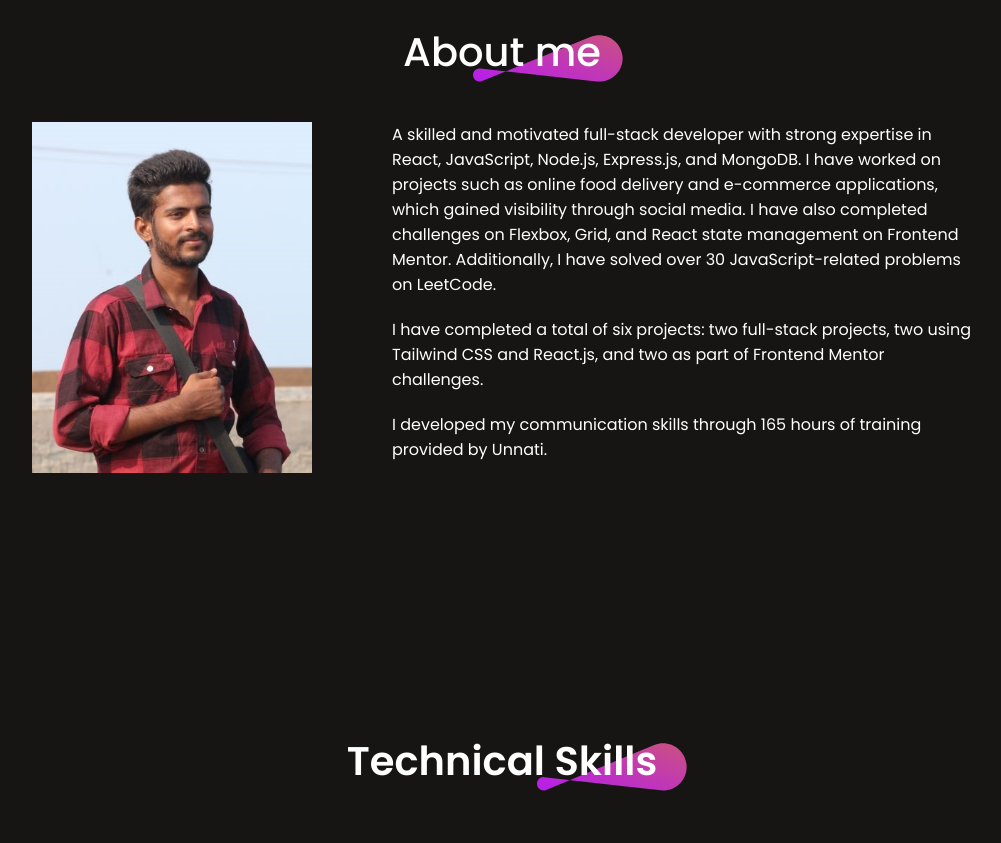
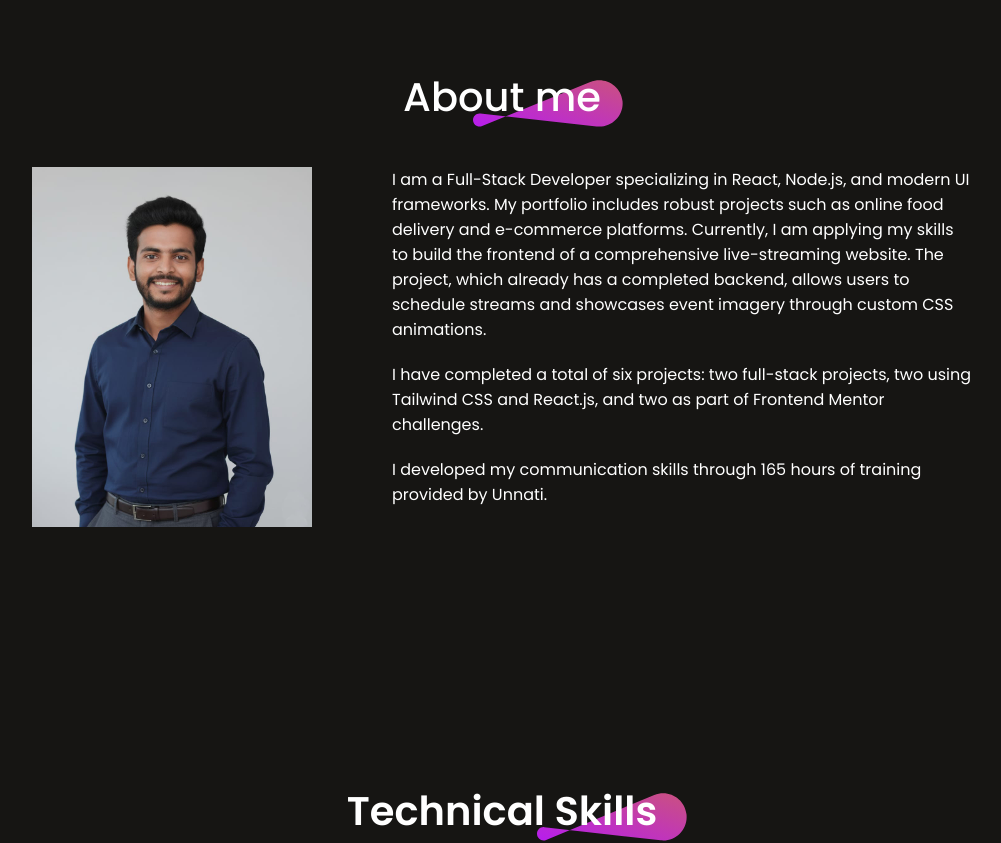
Before and after one commit to veera2299/portfolio, a React (Vite) app: page / in a window 1280 px wide. Shown: the part 820-1663 px from the top of the page, without its empty margins (138-1139 px from the left). Built offline with nearby package versions, Linux system fonts and the light colour scheme.

Commit message:
make changes

```diff
--- a/src/Components/About/About.jsx
+++ b/src/Components/About/About.jsx
@@ -1,7 +1,7 @@
 import React from 'react';
 import './About.css';
 import theme_pattern from '../../assets/theme_pattern.svg'
-import profile_img from '../../assets/v2_prot_main3.jpg';
+import profile_img from '../../assets/v2_img_2.jpg';
 import profile_img2 from '../../assets/about_profile.svg';
 
 const About = () => {
@@ -17,11 +17,9 @@ const About = () => {
         </div>
         <div className="about-right">
           <div className="about-para">
-            <p>A skilled and motivated full-stack developer with strong expertise in React,
-              JavaScript, Node.js, Express.js, and MongoDB. I have worked on projects such as
-              online food delivery and e-commerce applications, which gained visibility through social media.
-              I have also completed challenges on Flexbox, Grid, and React state management on Frontend Mentor.
-              Additionally, I have solved over 30 JavaScript-related problems on LeetCode.</p>
+            <p>I am a Full-Stack Developer specializing in React, Node.js,
+               and modern UI frameworks. My portfolio includes robust projects such as online food delivery and e-commerce platforms. Currently, I am applying my skills to build the frontend of a comprehensive live-streaming website. The project, which already has a completed backend,
+               allows users to schedule streams and showcases event imagery through custom CSS animations.</p>
             <p>I have completed a total of six projects: two full-stack projects,
               two using Tailwind CSS and React.js, and two as part of Frontend Mentor challenges.
             </p>
--- a/src/Components/Contact/Contact.jsx
+++ b/src/Components/Contact/Contact.jsx
@@ -49,7 +49,7 @@ const Contact = () => {
             <a href="https://github.com/veera2299"><img src="https://img.icons8.com/?size=100&id=63777&format=png&color=000000" alt="" /></a>
             </div>
             <div className="contact-detail">
-              <img src={mail_icon} alt="" /><p>penkeyveerababu229@gmail.com</p>
+              <img src={mail_icon} alt="" /><p>v2developer02@gmail.com</p>
             </div>
             <div className="contact-detail">
               <img src={call_icon} alt="" /> <p>+91 9542303831</p>
--- a/src/Components/Hero/Hero.jsx
+++ b/src/Components/Hero/Hero.jsx
@@ -1,6 +1,6 @@
 import React from 'react'
 import './Hero.css';
-import profile_img from '../../assets/veera2_mini.png'
+import profile_img from '../../assets/v2_change_mini.png'
 import AnchorLink from 'react-anchor-link-smooth-scroll';
 const Hero = () => {
   return (
@@ -10,7 +10,7 @@ const Hero = () => {
         <p>I am a fullstack developer from Andhra pradesh, India  </p>
         <div className="hero-action">
             <div className='hero-connect'> <AnchorLink className='anchor-link' offset={50} href='#contact'>Connect With Me</AnchorLink></div>
-            <a href="https://drive.google.com/file/d/1oGWJUki0S8Aq3bf5vaCq8IP3KkldX8e5/view?usp=drive_link"><div className="hero-resume">My Resume</div></a>
+            <a href="https://drive.google.com/file/d/1MBtASuU-Hqto375mea3ccLkTxaPD_6vO/view?usp=drive_link"><div className="hero-resume">My Resume</div></a>
         </div>
     </div>
   )
```
Also changed, not shown: src/assets/v2_change_mini.png (added), src/assets/v2_img_2.jpg (added).
